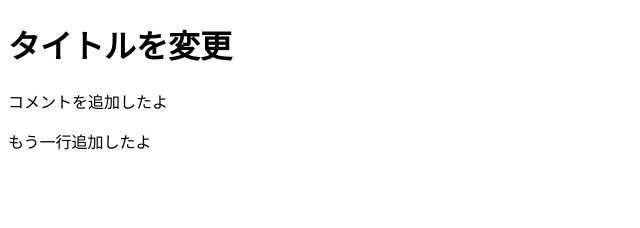
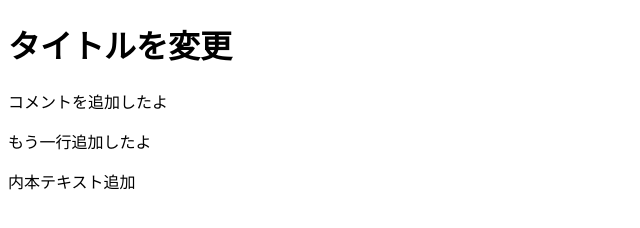
Before and after one commit to Yasuko-lazuli/officework2, a plain HTML site: page index.html in a window 1280 px wide. Shown: the whole page, without its empty margins (0-640 px from the left). Drawn offline with Linux system fonts and the light colour scheme.

Commit message:
内本テキスト追加

```diff
--- a/index.html
+++ b/index.html
@@ -9,5 +9,6 @@
     <h1>タイトルを変更</h1>
     <p>コメントを追加したよ</p>
     <p>もう一行追加したよ</p>
+    <p>内本テキスト追加</p>
 </body>
 </html>
```
